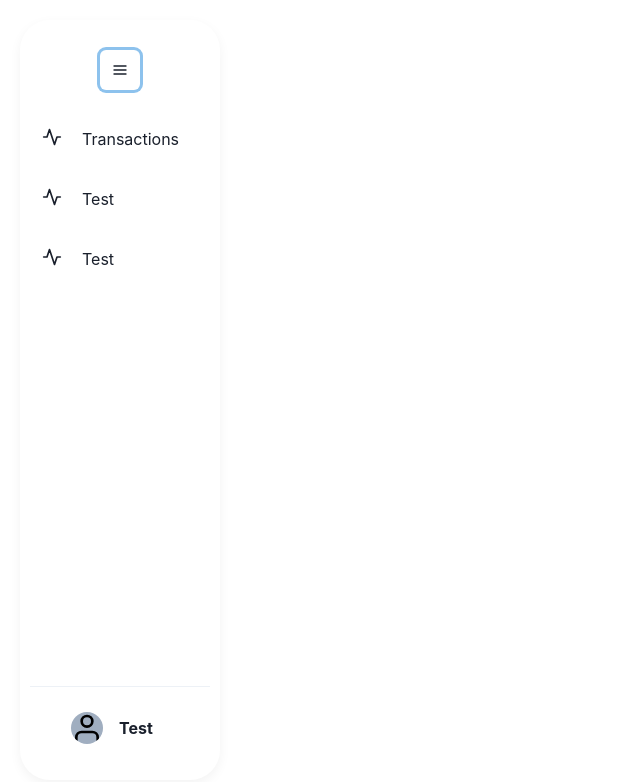
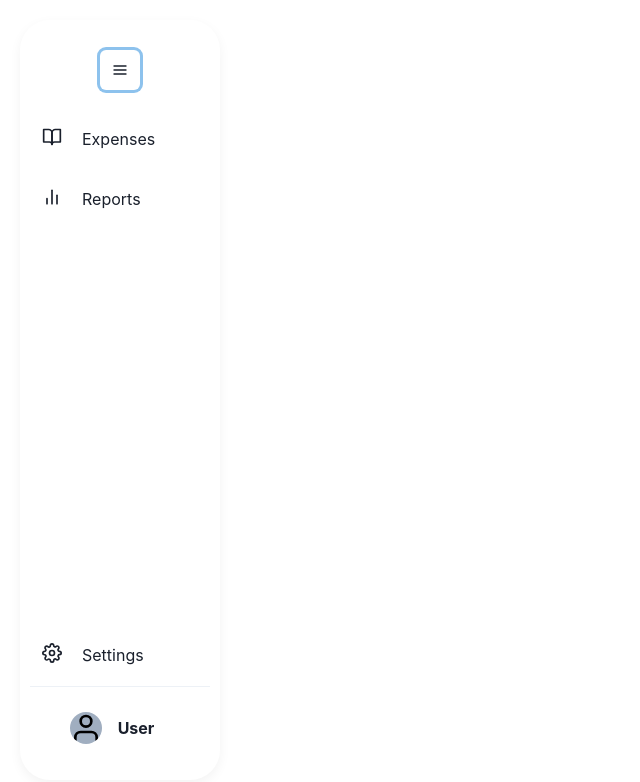
Before and after one commit to Captainmango/calculo-fe, a Next.js app: page / in a window 1280 px wide. Both pictures are taken after a click on the button 57 px from the left and 63 px from the top of the page. Shown: the top 782 px of the page, without its empty margins (0-640 px from the left). Built offline with nearby package versions, Linux system fonts and the light colour scheme.

Commit message:
Connected sidebar to state and made layout of sidebar closer to design

```diff
--- a/components/Sidebar.tsx
+++ b/components/Sidebar.tsx
@@ -1,11 +1,17 @@
 import { Avatar, Divider, Flex, Heading, IconButton } from '@chakra-ui/react'
-import { FiActivity, FiMenu } from 'react-icons/fi'
+import { FiActivity, FiBarChart2, FiBookOpen, FiMenu, FiSettings } from 'react-icons/fi'
 import React, { useState } from 'react'
 import { SidebarItem } from './SidebarItem';
+import { UserStore } from '../store/UserAuthStore';
 
 const Sidebar = () => {
 
     const [expanded, setExpanded] = useState(false);
+
+    //@ts-ignore
+    const [useStore, api] = UserStore
+    //@ts-ignore
+    const user = useStore(state => state.user)
 
     return (
         <Flex
@@ -37,9 +43,8 @@ const Sidebar = () => {
                         setExpanded(!expanded)
                     }}
                 />
-                <SidebarItem expanded={expanded} url="#" title="Transactions" icon={FiActivity} active={false} description='This is a test description' />
-                <SidebarItem expanded={expanded} url="#" title="Test" icon={FiActivity} active={false} description='This is a test description' />
-                <SidebarItem expanded={expanded} url="#" title="Test" icon={FiActivity} active={false} description='This is a test description' />
+                <SidebarItem expanded={expanded} url="/expenses" title="Expenses" icon={FiBookOpen} active={false} description='View and add expenses' />
+                <SidebarItem expanded={expanded} url="/reports" title="Reports" icon={FiBarChart2} active={false} description='View reports on your expenses' />
 
             </Flex>
 
@@ -50,6 +55,7 @@ const Sidebar = () => {
                 alignItems="center"
                 mb={4}
             >
+                <SidebarItem expanded={expanded} url="/settings" title="Settings" icon={FiSettings} active={false} description='Edit user settings' />
                 <Divider display={expanded ? "flex" : "none"} />
                 <Flex
                     mt={4}
@@ -70,7 +76,7 @@ const Sidebar = () => {
                         <Heading
                             as="h3"
                             size="sm"
-                        >Test</Heading>
+                        >{user ? user.firstName : "User"}</Heading>
                     </Flex>
                 </Flex>
             </Flex>
--- a/components/SidebarItem.tsx
+++ b/components/SidebarItem.tsx
@@ -21,8 +21,6 @@ export const SidebarItem = (props: sidebarItemProps) => {
             placement='right'
             hasArrow={true}
             arrowSize={7}
-            closeOnMouseDown={true}
-            closeOnClick={true}
         >
             <Flex
                 my="5px"
--- a/store/UserAuthStore.ts
+++ b/store/UserAuthStore.ts
@@ -1,4 +1,4 @@
-import create, { GetState, SetState, StoreApi } from "zustand"
+import create, { StoreApi } from "zustand"
 import { devtools, redux } from "zustand/middleware"
 import { User } from "../models/User"
 
```
